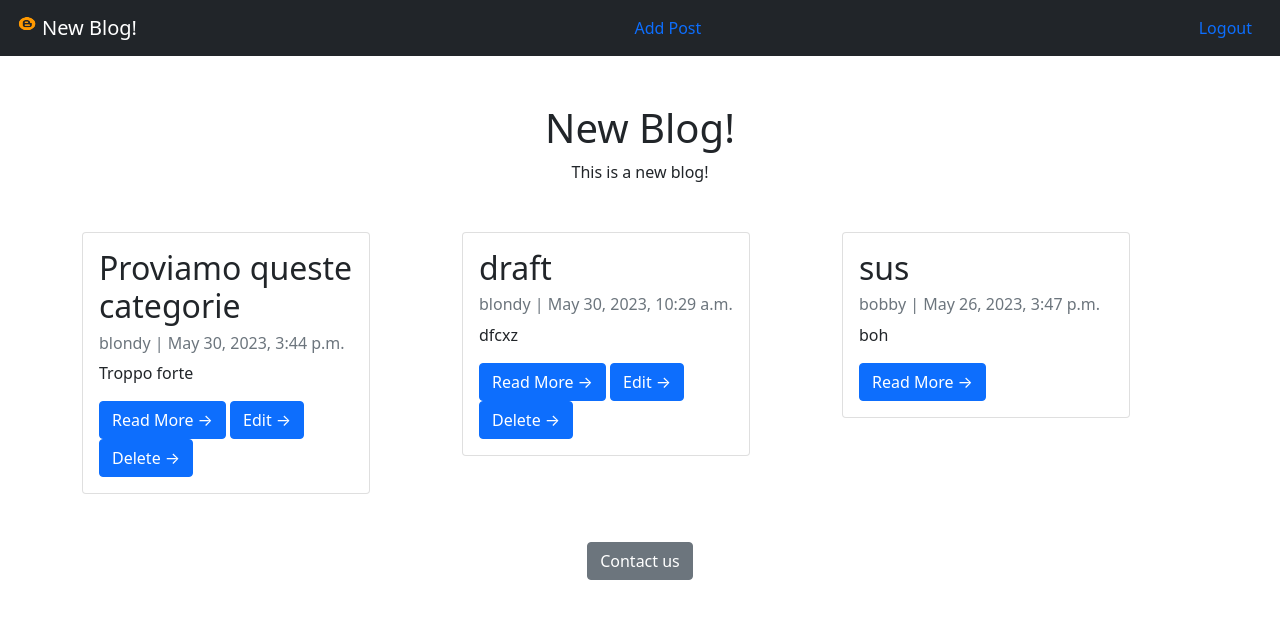
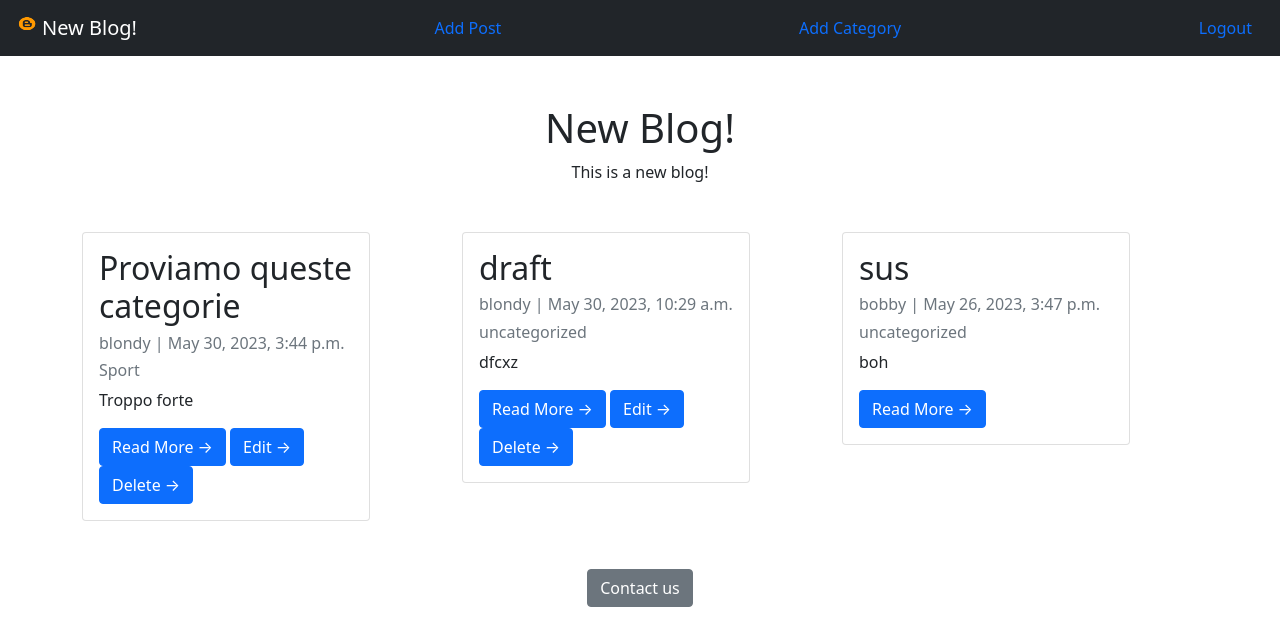
Before and after one commit to davidelomba/BlogProject, a Django app: page / in a window 1280 px wide. Shown: the top 620 px of the page. Run offline with Django 4.2, Linux system fonts and the light colour scheme; a user stored in the database is signed in; data comes from the database, SQL or seed files in the repository; both versions use the stored data as it was after the commit.

Commit message:
add category

```diff
--- a/blog/admin.py
+++ b/blog/admin.py
@@ -1,5 +1,6 @@
 from django.contrib import admin
-from .models import Post
+from .models import Post, Category
 # Register your models here.
 
 admin.site.register(Post)
+admin.site.register(Category)
--- a/blog/forms.py
+++ b/blog/forms.py
@@ -1,12 +1,19 @@
 from django import forms
 from django.forms import ModelForm
-from .models import Post
+from .models import *
+
+choices = Category.objects.all().values_list('name', 'name')
+
+choice_list = []
+
+for item in choices:
+    choice_list.append(item)
 
 
 class PostForm(ModelForm):
     class Meta:
         model = Post
-        fields = '__all__'
+        fields = ('title', 'slug', 'author', 'category', 'content', 'status')
         labels = {
             'title': 'Enter the title',
             'slug': 'Enter the slug',
@@ -16,4 +23,6 @@ class PostForm(ModelForm):
         widgets = {
             'title': forms.TextInput(attrs={'class': 'form-control'}),
             'slug': forms.TextInput(attrs={'class': 'form-control'}),
+            'category': forms.Select(choices=choice_list, attrs={'class': 'form-control'}),
+            'author': forms.Select(attrs={'class': 'form-control'}),
         }
--- a/blog/models.py
+++ b/blog/models.py
@@ -20,6 +20,7 @@ class Post(models.Model):
     content = models.TextField()
     created_on = models.DateTimeField(auto_now_add=True)
     status = models.IntegerField(choices=STATUS, default=0)
+    category = models.CharField(max_length=200, default='Uncategorized')
 
     class Meta:
         ordering = ['-created_on']
@@ -29,3 +30,13 @@ class Post(models.Model):
 
     def get_absolute_url(self):
         return reverse('home')
+
+
+class Category(models.Model):
+    name = models.CharField(max_length=200)
+
+    def __str__(self):
+        return self.name
+
+    def get_absolute_url(self):
+        return reverse('home')
--- a/blog/templates/base.html
+++ b/blog/templates/base.html
@@ -21,6 +21,7 @@
                 {% load static %}<img src="{% static 'logo.png' %}" alt="" width="30" height="24" class="d-inline-block align-top">New Blog!</a>
             {% if user.is_authenticated %}
                 <a class="nav-link" href="{% url 'add_post' %}">Add Post</a>
+                <a class="nav-link" href="{% url 'add_category' %}">Add Category</a>
                 <a class="nav-link" href="{% url 'logout' %}">Logout</a>
             {% else %}
                 <a class="nav-link" href="{% url 'register' %}">Register</a>
--- a/blog/templates/post_list.html
+++ b/blog/templates/post_list.html
@@ -27,20 +27,35 @@
     <div class="container">
         <div class="row">
             {% for post in posts %}
+                {% if user.is_authenticated and user == post.author%}
                     <div class="col-sm">
                         <div class="card" style="width: 18rem;">
                             <div class="card-body">
                                 <h2 class="card-title">{{ post.title }}</h2>
                                 <p class="card-text text-muted h6">{{ post.author }} | {{ post.created_on}} </p>
+                                <p class="card-text text-muted h6">{{ post.category }}</p>
                                 <p class="card-text">{{post.content|slice:":200" }}</p>
                                 <a href="{% url 'post_detail' post.pk %}" class="btn btn-primary">Read More &rarr;</a>
-                        {% if user.is_authenticated and user == post.author%}
                                 <a href="{% url 'update_post' post.pk %}" class="btn btn-primary">Edit &rarr;</a>
                                 <a href="{% url 'delete_post' post.pk %}" class="btn btn-primary">Delete &rarr;</a>
-                        {% endif %}
                             </div>
                         </div>
                     </div>
+                {% else %}
+                    {% if post.status != 0%}
+                        <div class="col-sm">
+                            <div class="card" style="width: 18rem;">
+                                <div class="card-body">
+                                    <h2 class="card-title">{{ post.title }}</h2>
+                                    <p class="card-text text-muted h6">{{ post.author }} | {{ post.created_on}} </p>
+                                    <p class="card-text text-muted h6">{{ post.category }}</p>
+                                    <p class="card-text">{{post.content|slice:":200" }}</p>
+                                    <a href="{% url 'post_detail' post.pk %}" class="btn btn-primary">Read More &rarr;</a>
+                                </div>
+                            </div>
+                        </div>
+                    {% endif %}
+                {% endif %}
             {% endfor %}
         </div>
     </div>
--- a/blog/urls.py
+++ b/blog/urls.py
@@ -1,12 +1,13 @@
 from django.urls import path
 from . import views
-from .views import PostDetail, UpdatePost, DeletePost
+from .views import PostDetail, UpdatePost, DeletePost, AddCategoryView
 
 urlpatterns = [
     path('', views.blog, name= 'home'),
     path('post_detail/<int:pk>', PostDetail.as_view(), name='post_detail'),
     path('contact', views.contact, name='contact'),
     path('add_post', views.add_post, name= 'add_post'),
+    path('add_category', AddCategoryView.as_view(), name= 'add_category'),
     path('post_detail/edit/<int:pk>', UpdatePost.as_view(), name='update_post'),
     path('post_detail/<int:pk>/delete', DeletePost.as_view(), name='delete_post'),
 
--- a/blog/views.py
+++ b/blog/views.py
@@ -2,8 +2,9 @@ from django.shortcuts import render
 from django.urls import reverse_lazy
 from django.views import generic
 from django.http import HttpResponseRedirect
+
 from .forms import PostForm
-from .models import Post
+from .models import Post, Category
 
 
 # Create your views here.
@@ -52,3 +53,9 @@ def add_post(request):
         if 'submitted' in request.GET:
             submitted = True
     return render(request, 'add_post.html', {'form': form, 'submitted': submitted})
+
+
+class AddCategoryView(generic.CreateView):
+    model = Category
+    template_name = 'add_category.html'
+    fields = '__all__'
```
Also changed, not shown: blog/templates/add_category.html (added, +23 -0 lines), blog/migrations/0003_category_post_category.py (added), blog/migrations/0004_alter_post_category.py (added), db.sqlite3. Lines whose indentation alone changed are shown as unchanged.
